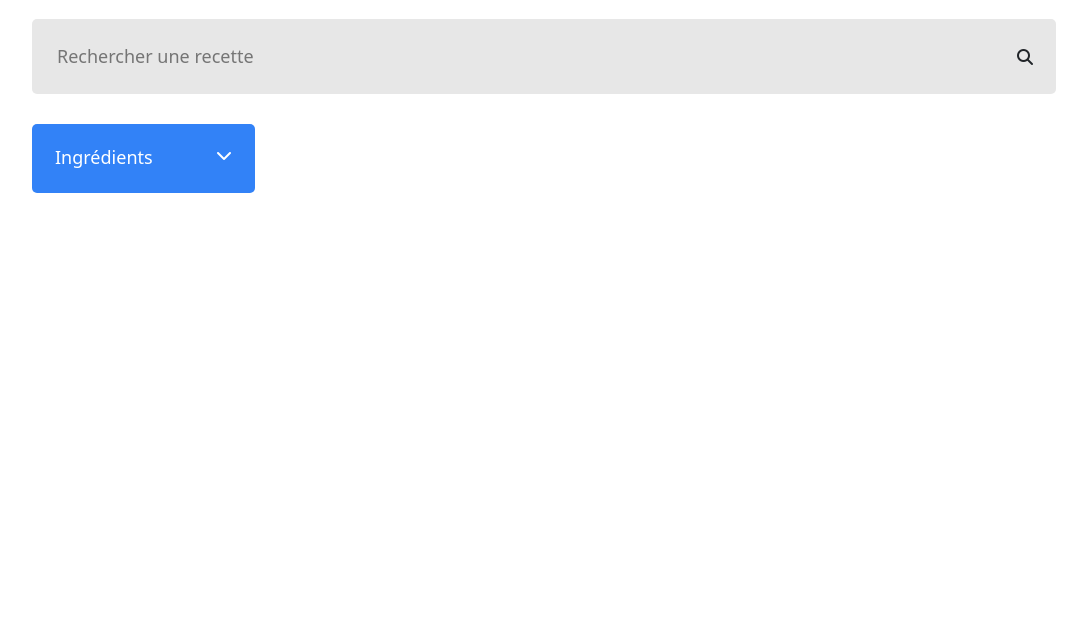
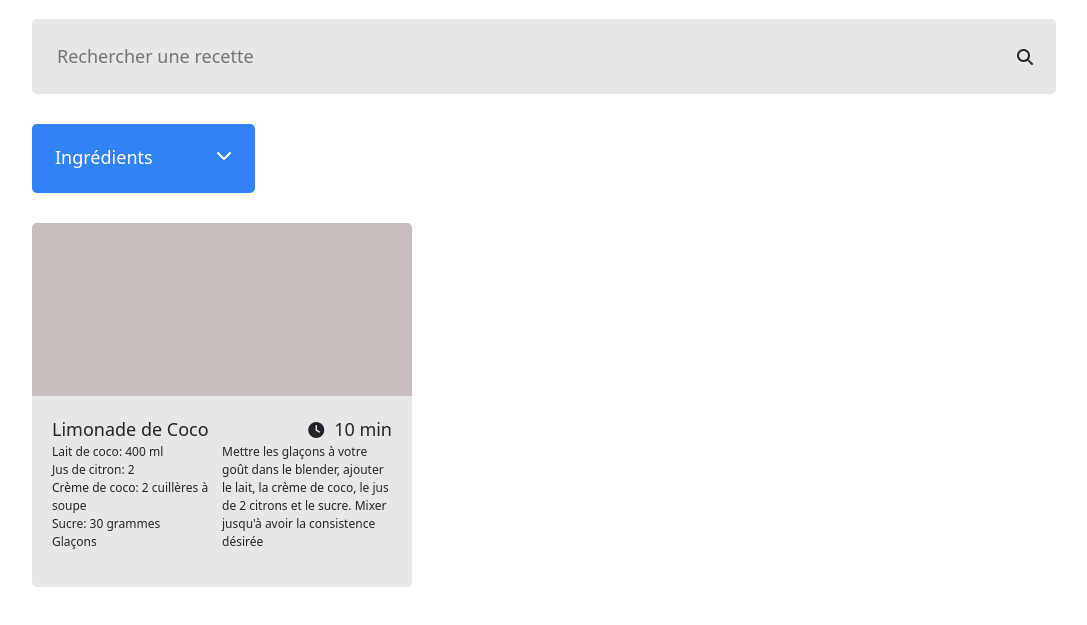
Before and after one commit to JustineLo/P7, a plain HTML site: page index.html in a window 1280 px wide. Shown: the part 155-780 px from the top of the page, without its empty margins (96-1183 px from the left). Drawn offline with nearby package versions, Linux system fonts and the light colour scheme.

Commit message:
displayonerecipe function

```diff
--- a/recipes.js
+++ b/recipes.js
@@ -1724,3 +1724,5 @@ const recipes = [
         "ustensils":["rouleau à patisserie","fouet"]
     }
 ]
+
+export default recipes;
--- a/script.js
+++ b/script.js
@@ -1,3 +1,5 @@
+import recipes from './recipes.js'
+
 async function initFiltersContainers() {
     const ingredientsFilter = document.getElementById('ingredients-filter-container')
 
@@ -18,8 +20,40 @@ async function displayFilterInput(searchContainer) {
     filterInput.value = "wtf"
 }
 
+async function displayOneRecipe(recipe) {
+    const recipeContainer = document.createElement('div');
+    recipeContainer.setAttribute('class', 'recipe-container');
+    recipeContainer.innerHTML = `
+        <div class="recipe-img">
+
+        </div>
+        <div class="recipe-info">
+            <div class="recipe-header">
+                <h3>${recipe.name}</h3>
+                <div class="recipe-time">
+                    <i class="fa-solid fa-clock"></i>
+                    <p>${recipe.time} min</p>
+                </div>
+            </div>
+            <div class="recipe-body">
+                <div class="recipe-ingredients">
+                    <ul>
+                        ${recipe.ingredients.map(ingredient => `<li>${ingredient.ingredient}${ingredient.quantity ? ": " + ingredient.quantity : ""} ${ingredient.unit ? ingredient.unit : ""} </li>`).join('')}
+
+                    </ul>
+                </div>
+                <div class="recipe-description">
+                    <p>${recipe.description}</p>
+                </div>
+            </div>
+        </div>
+    `
+    document.getElementById('recipes-section').appendChild(recipeContainer)
+}
+
 async function init() {
     initFiltersContainers()
+    displayOneRecipe(recipes[0])
 }
 
 init()
--- a/style.css
+++ b/style.css
@@ -16,8 +16,18 @@ body {
     box-sizing: border-box;
 }
 
-h4 {
+h3, h4, p {
     margin: 0;
+    padding: 0;
+}
+
+h3 {
+    font-size: 18px;
+}
+
+ul {
+    padding: 0;
+    list-style-type: none;
 }
 
 header {
@@ -89,3 +99,58 @@ header h1 {
     height: 100%;
     z-index: 1000;
 }
+
+.recipe-container {
+    display: flex;
+    flex-direction: column;
+    height: 364px;
+    width: 380px;
+    background-color: var(--grey);
+    border-radius: 5px;
+    overflow: hidden;
+}
+
+.recipe-img {
+    height: 50%;
+    background-color: var(--brown);
+}
+
+.recipe-info {
+    padding: 20px;
+}
+
+.recipe-header {
+    display: flex;
+    justify-content: space-between;
+    align-items: center;
+    width: 100%;
+}
+
+.recipe-header p {
+    font-size: 18px;
+}
+
+.recipe-time {
+    display: flex;
+    align-items: center;
+    gap: 10px;
+}
+
+.recipe-body {
+    display: flex;
+    width: 100%;
+}
+
+.recipe-ingredients{
+    font-size: 12px;
+    width: 50%;
+    box-sizing: border-box;
+}
+
+.recipe-description {
+    width: 50%;
+}
+
+.recipe-description p {
+    font-size: 12px;
+}
```
